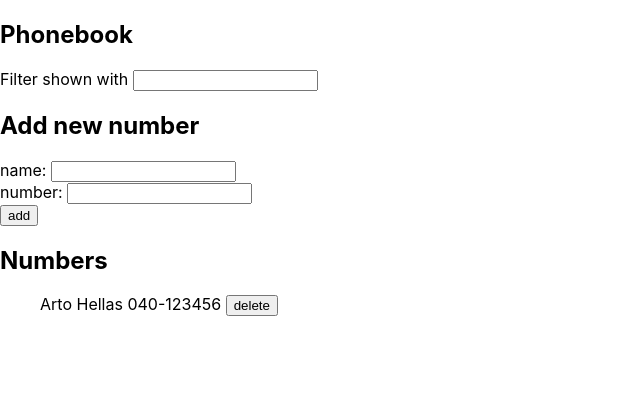
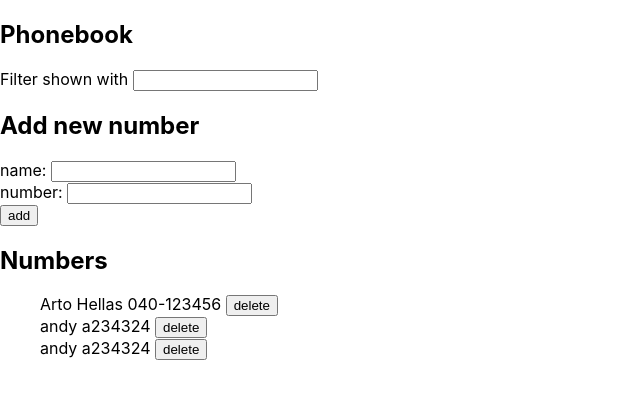
Before and after one commit to amitchell94/js-react-phonebook, a React (Create React App) app: page / in a window 1280 px wide. Shown: the top 398 px of the page, without its empty margins (0-640 px from the left). Built offline with nearby package versions, Linux system fonts and the light colour scheme; data requests are answered from the project's data file.

Commit message:
Added update function to change a number if it has the same name

```diff
--- a/db.json
+++ b/db.json
@@ -4,6 +4,16 @@
       "name": "Arto Hellas",
       "number": "040-123456",
       "id": 1
+    },
+    {
+      "name": "andy",
+      "number": "a234324",
+      "id": 3
+    },
+    {
+      "name": "andy",
+      "number": "a234324",
+      "id": 4
     }
   ]
 }
--- a/src/App.js
+++ b/src/App.js
@@ -69,8 +69,18 @@ const App = () => {
         event.preventDefault()
 
         if (persons.some((person) => person.name === newName)) {
-            alert(`${newName} is already added to the phonebook`)
-            return
+            if (window.confirm(`${newName} is already added to the phonebook. Replace the old number with this new one?`)) {
+                const personObject = {name: newName, number: newNumber}
+                personService
+                    .update(persons.find(p => p.name === newName).id,personObject)
+                    .then(returnedPerson => {
+                        setPersons(persons.map(p => p.name !== newName ? p : returnedPerson))
+                        setNewName('')
+                        setNewNumber('')
+                    })
+            } else {
+                return
+            }
         }
 
         const personObject = {name: newName, number: newNumber}
@@ -93,7 +103,6 @@ const App = () => {
         }
     }
 
-
     return (
         <div>
             <h2>Phonebook</h2>
```
